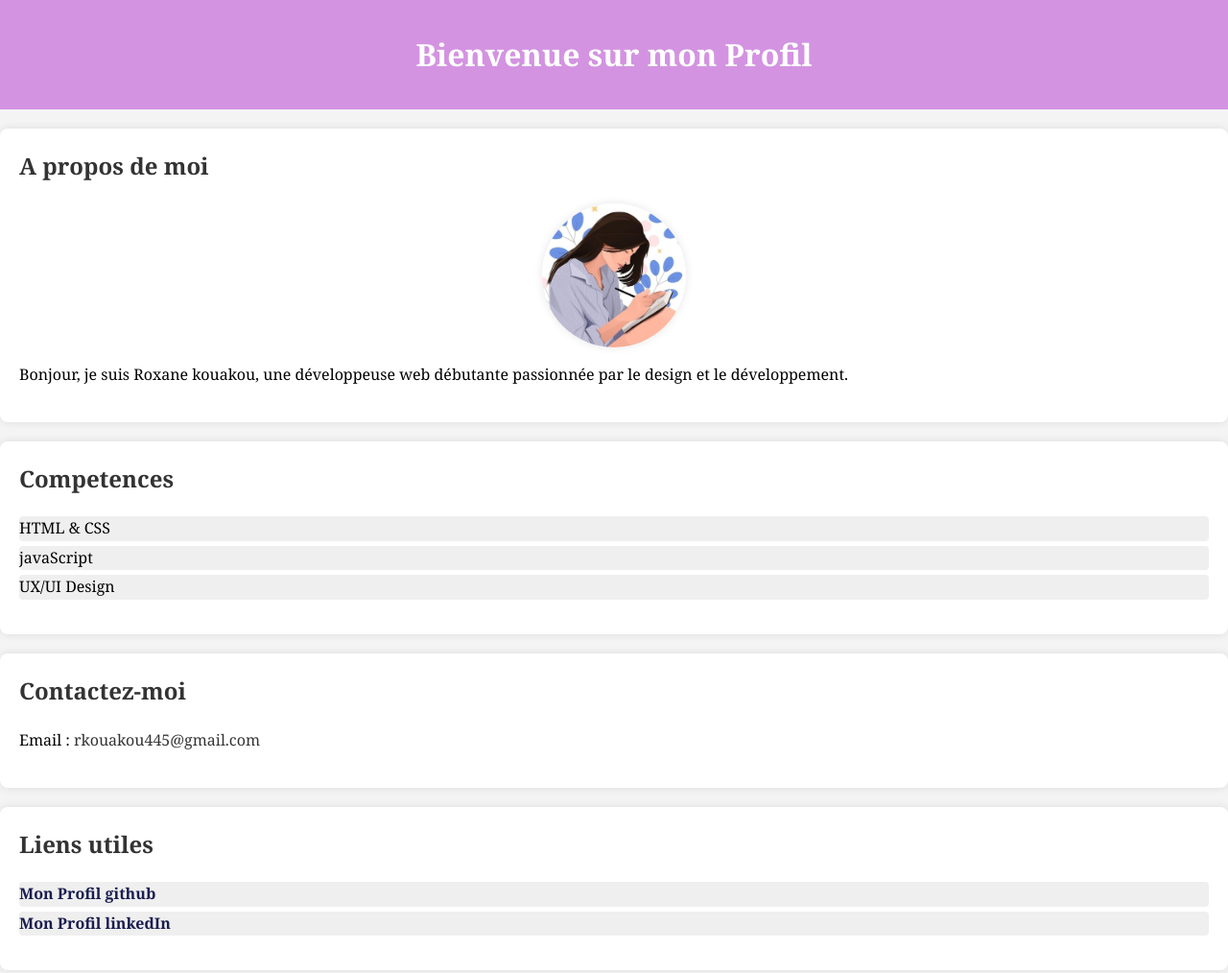
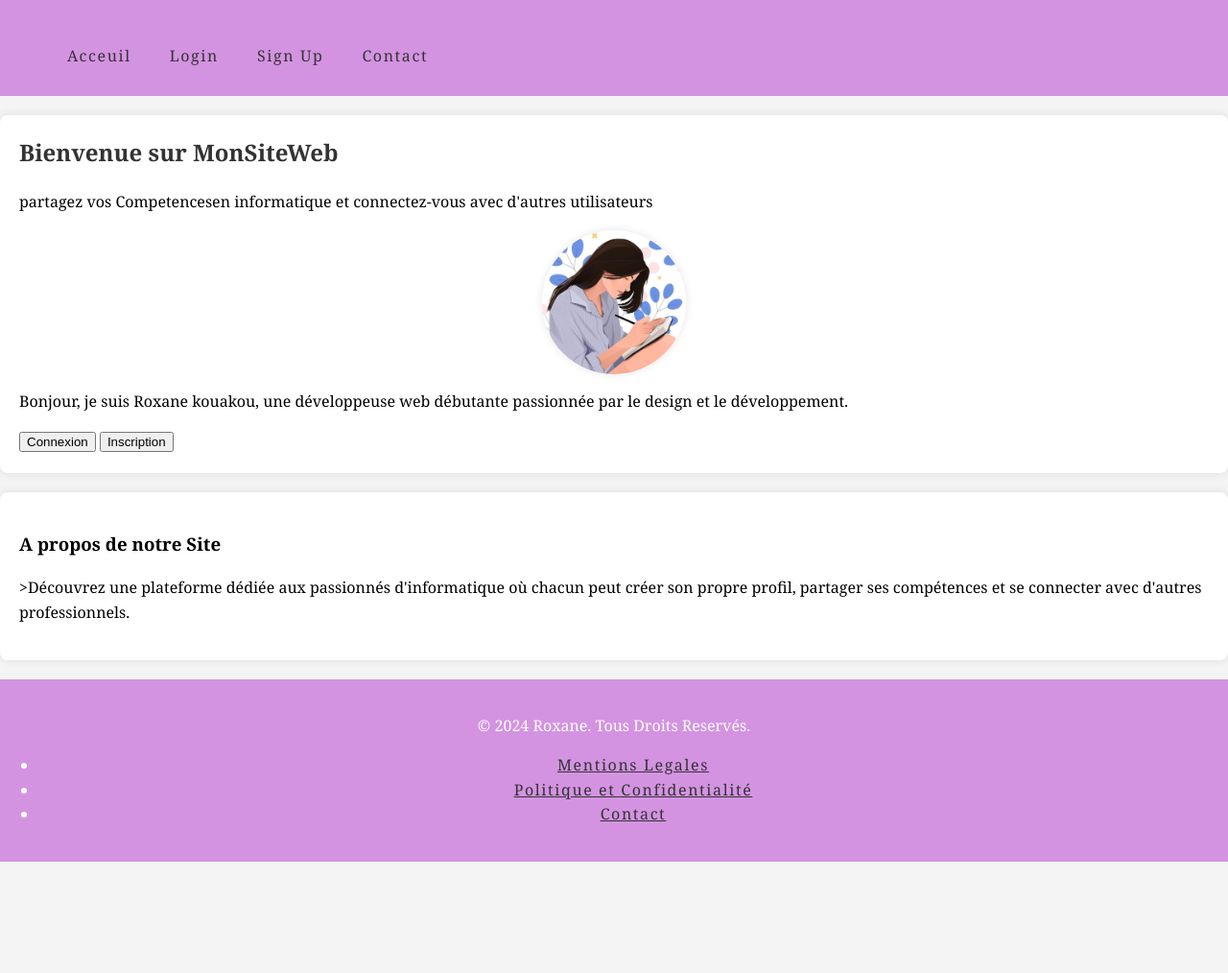
Before and after one commit to Roxane33/profil-Personnel, a plain HTML site: page index.html in a window 1280 px wide. Shown: the top 1014 px of the page at 96% size. After the commit the page ends 898 px from the top, so only its background shows below. Drawn offline with Linux system fonts and the light colour scheme.

Commit message:
ajout texte

```diff
--- a/index.html
+++ b/index.html
@@ -5,43 +5,44 @@
   <meta name="viewport" content="width=device-width, initial-scale=1.0">
   <link rel="stylesheet" href="style.css">
   <script src="script.js"></script>
-  <title>Profil Personnel</title>
+  <title>MonSiteWeb</title>
 </head>
 <body>
-  <header>
-    <h1>Bienvenue sur mon Profil </h1>
-  </header>
-
-  <section id="about-me">
-    <h2>A propos de moi </h2>
+  <!--section de bienvenue-->
+  <div class="header">
+    <nav>
+      <ul class="menu">
+        <li><a href="index.html">Acceuil</a></li>
+        <li><a href="login.html">Login</a></li>
+        <li><a href="signUp.html">Sign Up</a></li>
+        <li><a href="#">Contact</a></li>
+      </ul>
+    </nav>
+  </div>
+  <section class="welcom-section">
+    <h2>Bienvenue sur MonSiteWeb</h2>
+    <p>partagez vos Competencesen informatique et connectez-vous avec d'autres utilisateurs</p>
     <img src="img/77ce0aa1-704f-4a01-bf35-a0d1401933f9.jpg" alt="Photo de profil" id="profile-pic">
     <p>Bonjour, je suis Roxane kouakou, une développeuse web débutante passionnée par le design et le développement.</p>
+
+    <button onclick="window.location.href='login.html'">Connexion</button>
+    <button onclick="window.location.href='signUp'">Inscription</button>
   </section>
 
-  <section id="skills">
-    <h2>Competences </h2>
-    <ul>
-      <li>HTML & CSS</li>
-      <li>javaScript</li>
-      <li>UX/UI Design</li>
-    </ul>
+<!--presentation general du site-->
+  <section class="presentation">
+    <h3>A propos de notre Site</h3>
+   <p>>Découvrez une plateforme dédiée aux passionnés d'informatique où chacun peut créer son propre profil, partager ses compétences et se connecter avec d'autres professionnels.</p>
   </section>
 
-  <section id="contact">
-    <h2>Contactez-moi</h2>
-    <p>Email : <a href="mailto:rkouakou445@gmail.com">rkouakou445@gmail.com</a> </p>
-  </section>
-
-  <section id="links">
-    <h2>Liens utiles</h2>
-    <ul>
-      <li><a href="https://github.com/Roxane33" target="_blank">Mon Profil github</a></li>
-      <li><a href="https://www.linkedin.com/in/kmakissi-digifemmes-undefined-6b6312328/">Mon Profil linkedIn</a></li>
-    </ul>
-  </section>
-
+ <!--footer-->
   <footer>
     <p>&copy; 2024 Roxane. Tous Droits Reservés.</p>
+    <ul>
+      <li><a href="#">Mentions Legales</a></li>
+      <li><a href="#">Politique et Confidentialité</a></li>
+      <li><a href="#">Contact</a></li>
+    </ul>
   </footer>
 </body>
 </html>
--- a/style.css
+++ b/style.css
@@ -18,13 +18,41 @@ body {
   padding: 0;
 }
 
-header{
+.header{
 
   background-color:#d393e1 ;
   color: #fff;
-  padding: 10px 0;
-  text-align: center;
+  height: 80px;
+  padding: 10px;
+
 }
+
+nav ul li {
+  display: inline-block;
+  padding: 10px;
+
+}
+
+ul li a {
+  letter-spacing: 0.1rem;
+  list-style: none;
+  text-decoration: underline;
+}
+
+ul li a:hover{
+  text-decoration: underline;
+}
+
+.menu li {
+  float: left;
+  padding: 20px;
+
+}
+.menu li a {
+  text-decoration: none;
+}
+
+
 
 section{
   max-width: 800%;/* limite de la largeur maximale de la section. Cela signifie que la largeur ne s'etendra pas au dela de celle ci meme si l'ecran est plus large*/
@@ -40,14 +68,12 @@ h2 {
   margin-top: 0;
 }
 
-
-
-ul {
+ section ul {
   list-style-type: none;
   padding: 0;
 }
 
-ul li {
+ section ul li  {
   background: #efefef;
   margin: 5px 0;
   padding: 0;
@@ -55,7 +81,7 @@ ul li {
   transition: background-color 0.3 ease;
 }
 
-ul li:hover {
+section ul li:hover {
   background-color: #ddd;
 }
 
```
Also changed, not shown: login.html (added, +12 -0 lines), login.css (added), monProjet.txt (added), signUp.html (added).
